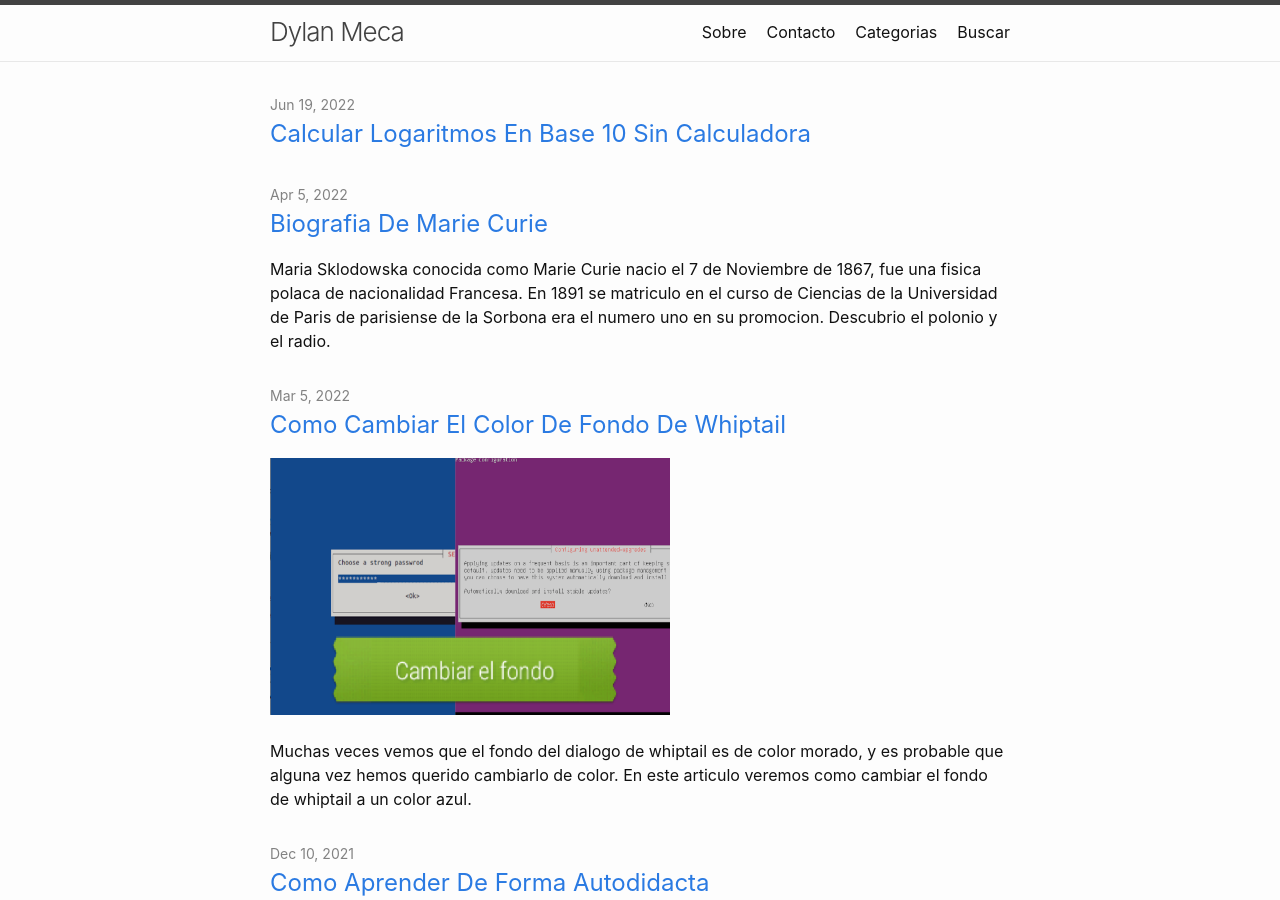
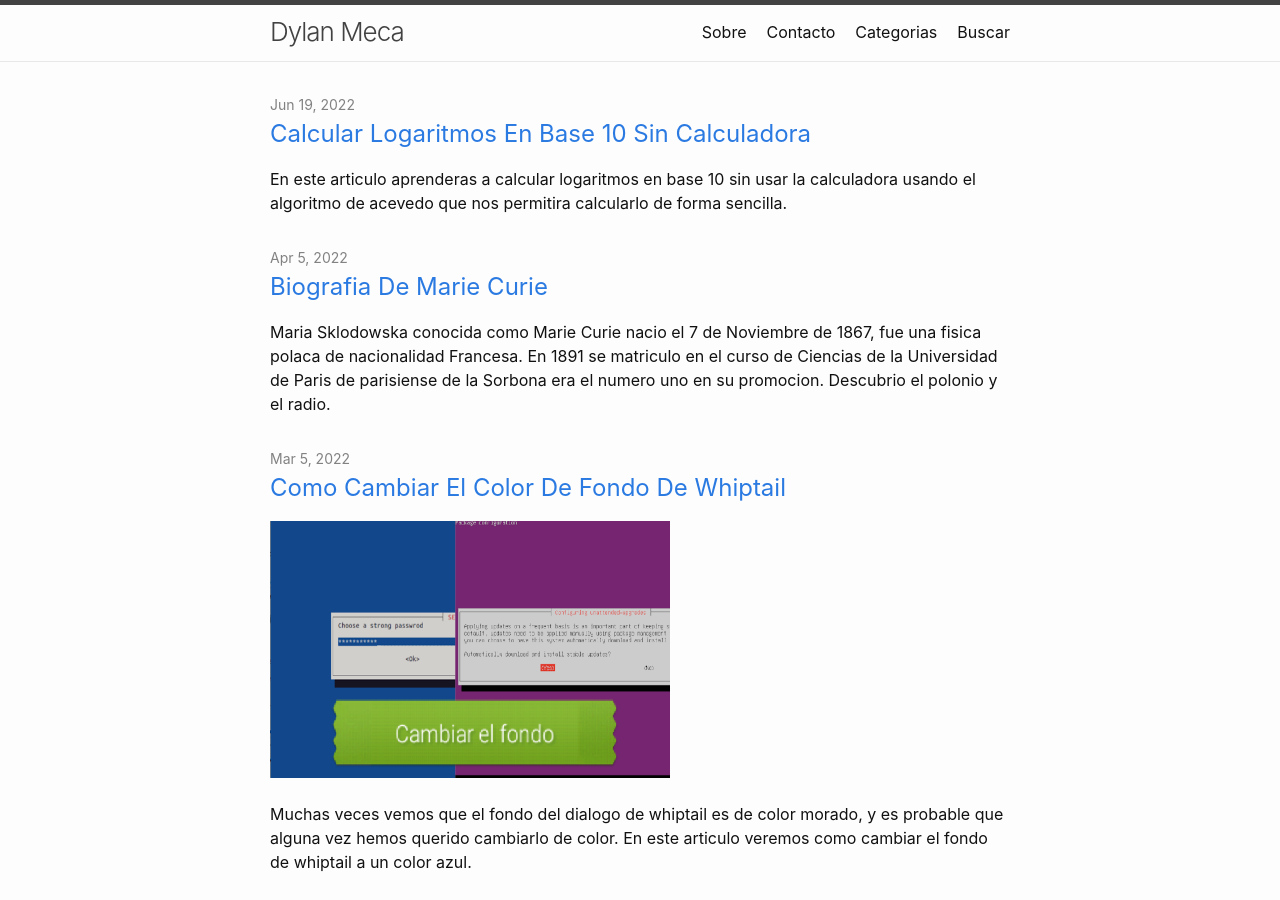
Before and after one commit to dylanmeca/dylanmeca.github.io, a Jekyll site: the page built from index.html, in a window 1280 px wide and 900 px high. Built offline with Jekyll 4.4.1, drawn with Linux system fonts in a browser that asks for light colours; the list of posts is cut into pages by our own code.

Commit message:
Articulo mejorado

```diff
--- a/_posts/2022-06-19-Calcular-logaritmos-en-base-10-sin-calculadora.html
+++ b/_posts/2022-06-19-Calcular-logaritmos-en-base-10-sin-calculadora.html
@@ -1,6 +1,6 @@
 ---
 layout: post
-description:
+description: En este articulo aprenderas a calcular logaritmos en base 10 sin usar la calculadora usando el algoritmo de acevedo que nos permitira calcularlo de forma sencilla.
 categories:
 permalink: /2022/06/19/Calcular-logaritmos-en-base-10-sin-calculadora.html
 keywords:
```
